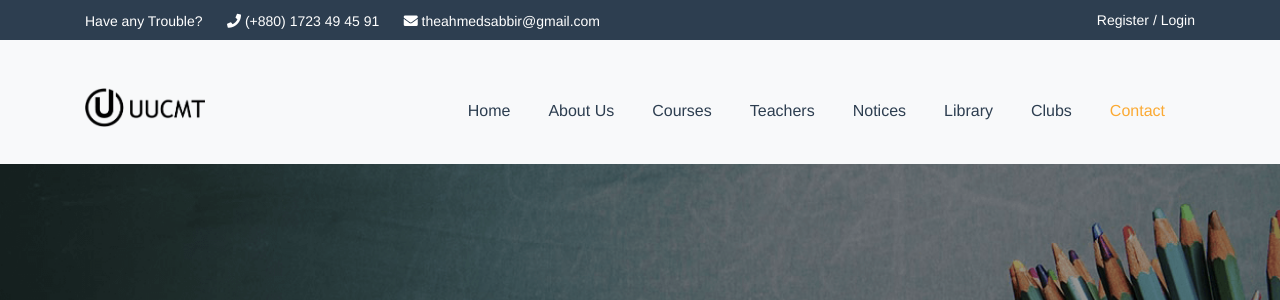
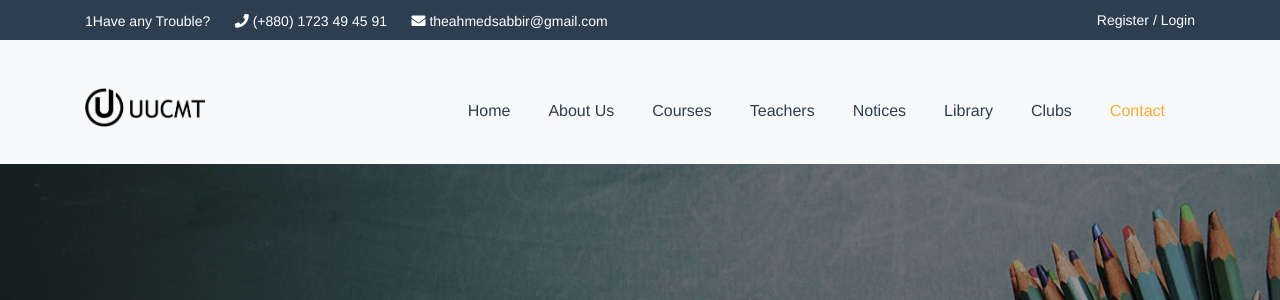
Before and after one commit to theahmedsabbir/uucmt1, a Laravel app: page / in a window 1280 px wide. Shown: the top 300 px of the page. Run offline with Laravel 8, Linux system fonts and the light colour scheme; data comes from the database, SQL or seed files in the repository.

Commit message:
heroku auto update check

```diff
--- a/resources/views/frontend/root.blade.php
+++ b/resources/views/frontend/root.blade.php
@@ -36,7 +36,7 @@
                 <div class="col-lg-9  col-sm-8 col-md-9">
                     <div class="header_left">
                         <ul>
-                            <li>Have any Trouble?</li>
+                            <li>1Have any Trouble?</li>
                             <li><i class="fa fa-phone" aria-hidden="true"></i> (+880) 1723 49 45 91</li>
                             <li class="eml"><i class="fa fa-envelope"></i>
                                 <a class="text-white" href="mailTo: theahmedsabbir@gmail.com">theahmedsabbir@gmail.com</a></li>
```
